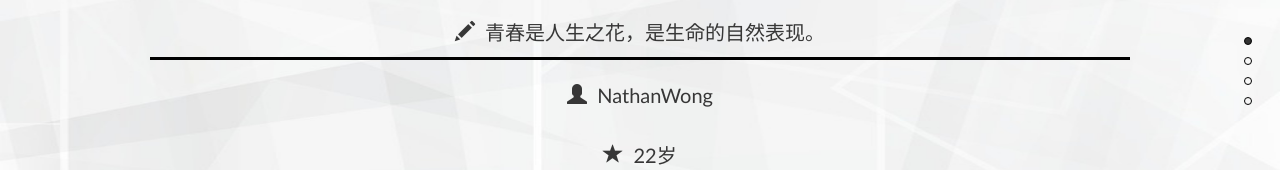
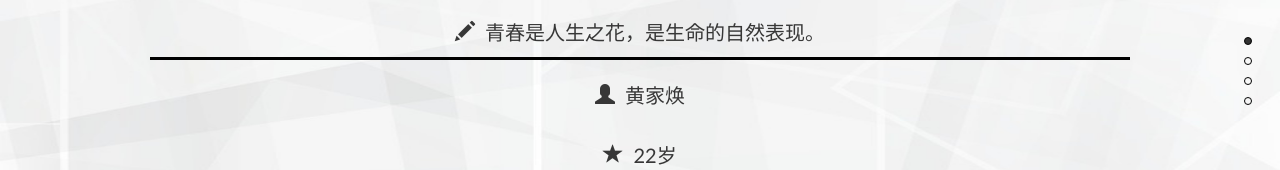
Before and after one commit to NathanWong0419/NateW, a plain HTML site: page index.html in a window 1280 px wide. Shown: the part 329-499 px from the top of the page. Drawn offline with nearby package versions, Linux system fonts and the light colour scheme.

Commit message:
Update index.html

```diff
--- a/index.html
+++ b/index.html
@@ -39,7 +39,7 @@
             <div class="home_img"><img src="images/u=3004160146,4172580195&fm=21&gp=0.jpg" class="img-circle" alt="logo" width="150px" height="150px"/></div>
             <div class="home_name" >
               <p style="border-bottom: 3px solid #000000"><span class="glyphicon glyphicon-pencil"></span>&nbsp;&nbsp;青春是人生之花，是生命的自然表现。</p>
-              <p><span class="glyphicon glyphicon-user"></span>&nbsp;&nbsp;NathanWong</p>
+              <p><span class="glyphicon glyphicon-user"></span>&nbsp;&nbsp;黄家焕</p>
               <p><span class="glyphicon glyphicon-star"></span>&nbsp;&nbsp;22岁</p>
               <p><span class="glyphicon glyphicon-phone-alt"></span>&nbsp;&nbsp;18565241260</p>
               <p><span class="glyphicon glyphicon-envelope"></span>&nbsp;&nbsp;892248278@qq.com&nbsp&nbsp&&nbsp&nbspiwong0419@gmail.com</p>
```
